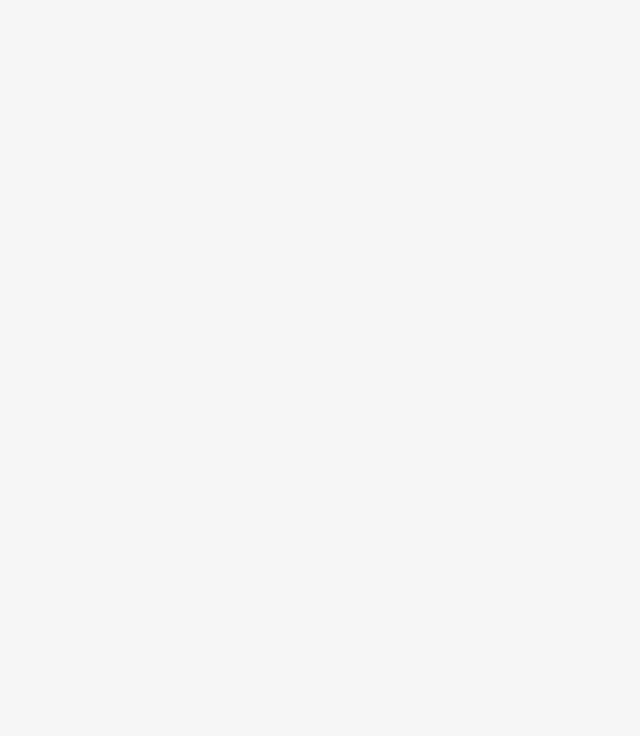
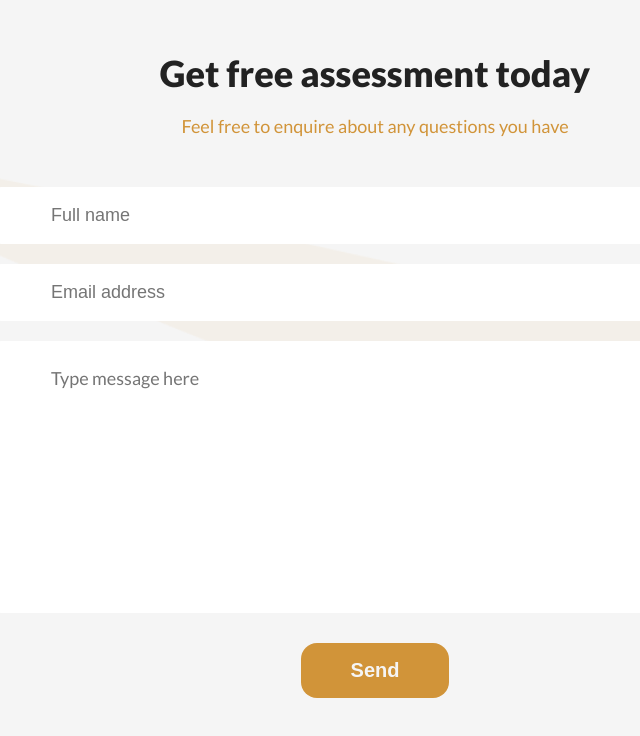
Before and after one commit to ImehUsoro/maxfiles-frontend-test, a React (Create React App) app: page / in a window 1280 px wide. Shown: the part 4951-5687 px from the top of the page, without its empty margins (265-905 px from the left). Before the commit the page ends 4949 px from the top, so only its background shows below. Built offline with nearby package versions, Linux system fonts and the light colour scheme; a web font is replaced by a local one.

Commit message:
assessment done

```diff
--- /dev/null
+++ b/src/components/assessment/Assessment.jsx
@@ -0,0 +1,51 @@
+import React, { useState } from "react";
+import { AssessmentStyle } from "./AssessmentStyle";
+
+const Assessment = () => {
+  const [formData, setFormData] = useState({});
+
+  const handleChange = (e) => {
+    setFormData({
+      ...formData,
+      [e.target.name]: e.target.value,
+    });
+  };
+  return (
+    <AssessmentStyle>
+      <h2 className="assessment-heading">Get free assessment today</h2>
+      <p className="assessment-text">
+        Feel free to enquire about any questions you have
+      </p>
+      <form action="" className="form">
+        <input
+          type="text"
+          className="input"
+          placeholder="Full name"
+          name="name"
+          onChange={handleChange}
+          value={formData.name || ""}
+        />
+        <input
+          type="text"
+          className="input"
+          placeholder="Email address"
+          name="email"
+          onChange={handleChange}
+          value={formData.email || ""}
+        />
+        <textarea
+          placeholder="Type message here"
+          name="message"
+          onChange={handleChange}
+          value={formData.message || ""}
+          id=""
+          cols="30"
+          rows="10"
+        ></textarea>
+        <button className="submit-btn">Send</button>
+      </form>
+    </AssessmentStyle>
+  );
+};
+
+export default Assessment;
--- /dev/null
+++ b/src/components/assessment/AssessmentStyle.js
@@ -0,0 +1,74 @@
+import styled from "styled-components";
+
+export const AssessmentStyle = styled.section`
+  background-image: url("/images/assessment_bg.png");
+  background-size: cover;
+  margin-bottom: 6.25rem;
+  display: flex;
+  flex-direction: column;
+  align-items: center;
+
+  .form {
+    display: flex;
+    flex-direction: column;
+    width: 60%;
+
+    input {
+      margin-bottom: 1.25rem;
+      font-size: 1.125rem;
+      outline: none;
+      padding: 1.125rem 0 1.125rem 3.75rem;
+      border: none;
+      border-radius: 0.625rem;
+    }
+
+    input:focus {
+      outline: 2px solid #d19439;
+    }
+
+    input::placeholder {
+      color: #757575;
+    }
+
+    textarea {
+      border: none;
+      border-radius: 0.625rem;
+      padding: 1.625rem 0 1.625rem 3.75rem;
+      font-family: "Lato", sans-serif;
+      font-size: 1.125rem;
+      outline: none;
+      resize: none;
+    }
+
+    textarea:focus {
+      outline: 2px solid #d19439;
+    }
+  }
+
+  .assessment-heading {
+    font-size: 2.25rem;
+    font-weight: 800;
+    text-align: center;
+    margin-bottom: 1.25rem;
+    margin-top: 3.3125rem;
+  }
+
+  .assessment-text {
+    text-align: center;
+    margin-bottom: 3.125rem;
+    color: #d19439;
+    font-size: 1.125rem;
+  }
+
+  .submit-btn {
+    background-color: #d19439;
+    font-weight: 600;
+    font-size: 1.25rem;
+    color: #f5f5f5;
+    padding: 1rem 3.125rem;
+    border-radius: 1rem;
+    margin-top: 1.875rem;
+    margin-bottom: 2.8125rem;
+    align-self: center;
+  }
+`;
--- a/src/components/question/Question.jsx
+++ b/src/components/question/Question.jsx
@@ -5,10 +5,9 @@ const Question = ({ text, answer }) => {
   const [showAnswer, setShowAnswer] = useState(false);
 
   return (
-    <QuestionStyle>
+    <QuestionStyle onClick={() => setShowAnswer((prev) => !prev)}>
       <div className="text-group">
         <p className="text">{text}</p>
-
         {showAnswer && <p className="answer">{answer}</p>}
       </div>
       {showAnswer ? (
--- a/src/components/question/QuestionStyles.js
+++ b/src/components/question/QuestionStyles.js
@@ -5,9 +5,10 @@ export const QuestionStyle = styled.section`
   justify-content: space-between;
   padding: 1.25rem 6.5rem 0.625rem 1.3125rem;
   border-bottom: 1px solid #bdbdbd66;
+  cursor: pointer;
 
   .text-group {
-    /* transition: all 0.3s ease-in-out; */
+    user-select: none;
   }
   .text {
     font-weight: 600;
--- a/src/index.css
+++ b/src/index.css
@@ -24,6 +24,11 @@ a {
   text-decoration: none;
   color: #000;
 }
+
+input:-webkit-autofill {
+  transition: background-color 1s 5000s;
+}
+
 button {
   border: none;
   background: none;
--- a/src/pages/Home/Home.jsx
+++ b/src/pages/Home/Home.jsx
@@ -1,4 +1,5 @@
 import React from "react";
+import Assessment from "../../components/assessment/Assessment";
 import Faq from "../../components/faq/Faq";
 import Header from "../../components/header/Header";
 import SectionFive from "../../components/section-five/SectionFive";
@@ -22,6 +23,7 @@ const Home = () => {
       <SectionFive />
       <SectionSix />
       <Faq />
+      <Assessment />
     </HomeStyles>
   );
 };
--- a/src/pages/Login/LoginStyles.js
+++ b/src/pages/Login/LoginStyles.js
@@ -7,10 +7,6 @@ export const LoginStyles = styled.div`
 
   a {
     text-decoration: none;
-  }
-
-  input:-webkit-autofill {
-    transition: background-color 1s 5000s;
   }
 
   input {
--- a/src/pages/SignUp/SignUpStyles.js
+++ b/src/pages/SignUp/SignUpStyles.js
@@ -7,10 +7,6 @@ export const SignUpStyles = styled.div`
 
   a {
     text-decoration: none;
-  }
-
-  input:-webkit-autofill {
-    transition: background-color 1s 5000s;
   }
 
   input {
```
Also changed, not shown: public/images/assessment_bg.png (added).
